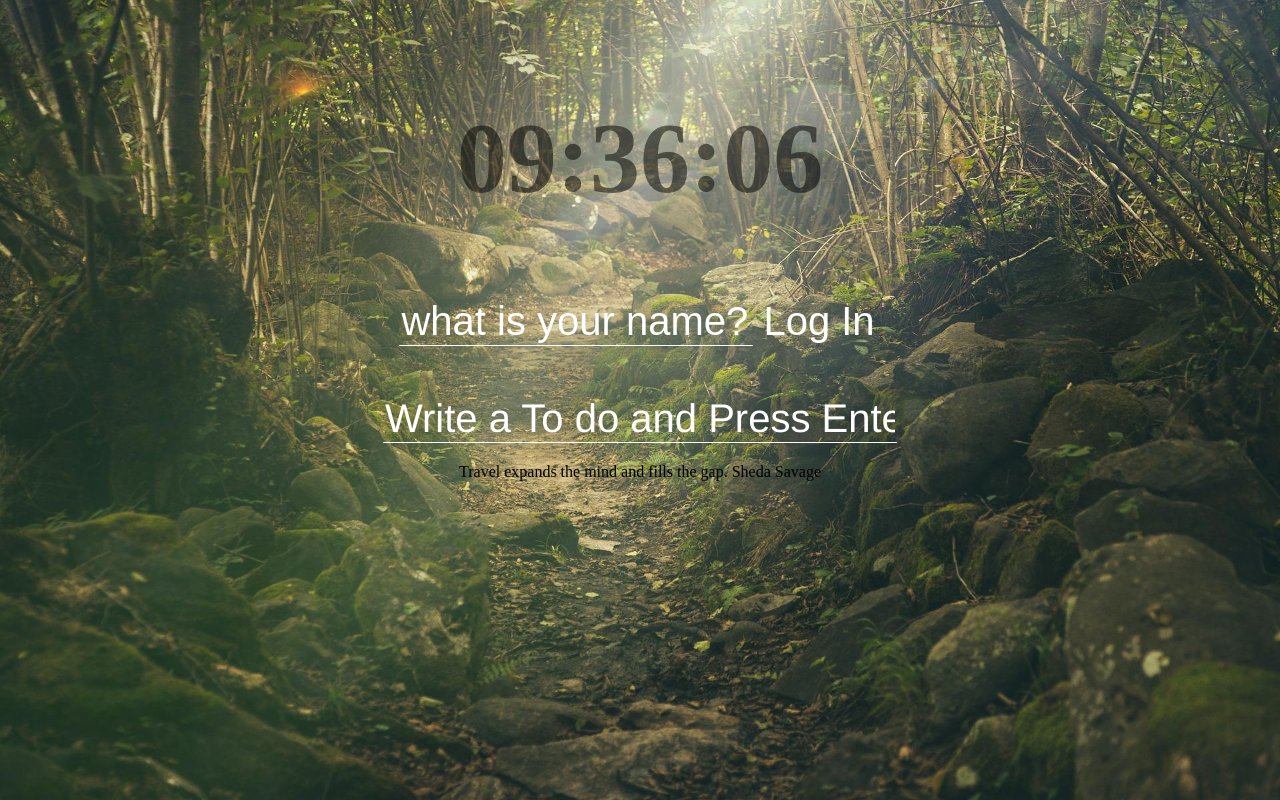
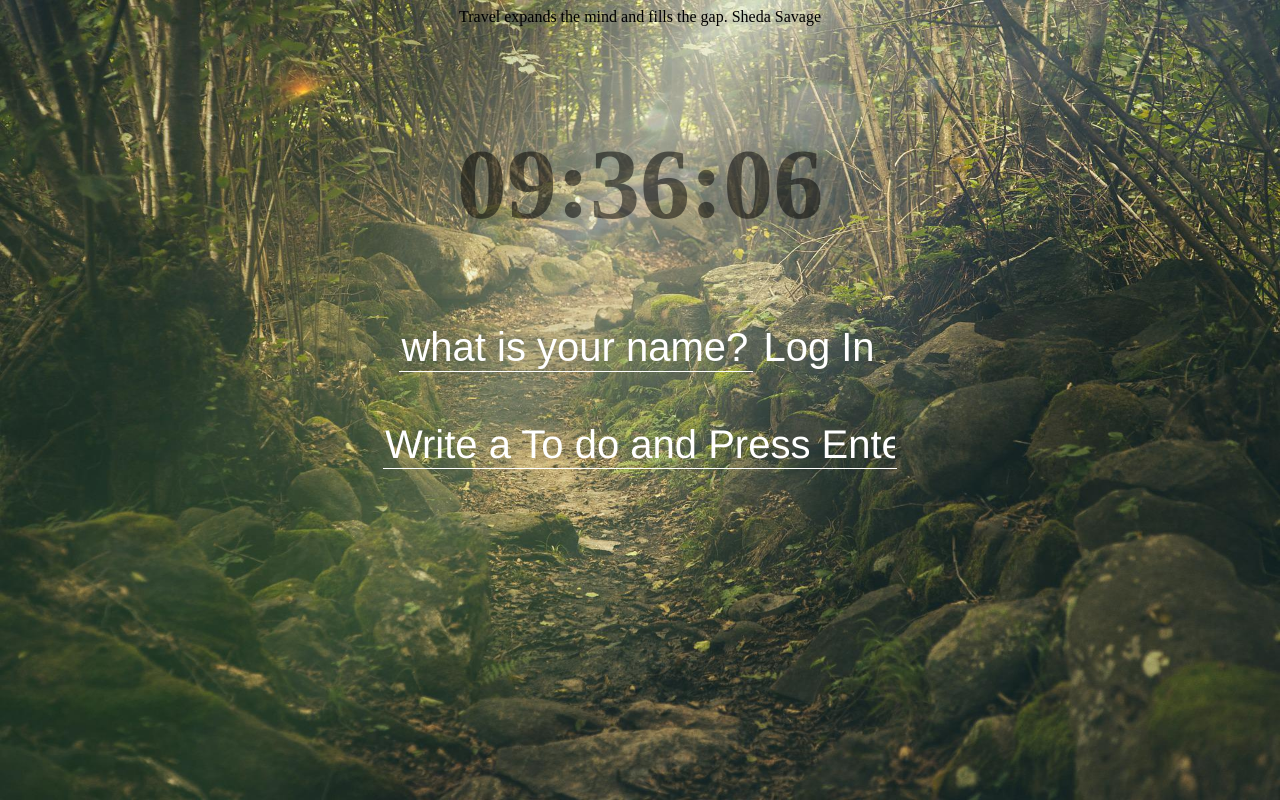
Before and after one commit to tlsdbtn0507/clonecoding, a plain HTML site: page index.html in a window 1280 px wide. Drawn offline with Linux system fonts and the light colour scheme.

Commit message:
clone coding css
인용구 부분을 맨 위로 올리고 날씨와 위치를 구분하기 위해 p태그 추가

```diff
--- a/index.html
+++ b/index.html
@@ -7,6 +7,10 @@
         <link rel="stylesheet" href="css/style.css">
     </head>
     <body>
+        <div id="quote">
+            <span></span>
+            <span></span>
+        </div>
     <h2 id="clock">00:00:00</h2>
         <form class="hidden" id="login-form">
             <input
@@ -18,19 +22,15 @@
             <input type="submit" value="Log In">
         </form>
         <h1  class="hidden" id="greeting"></h1>
-        <div id="todo-form">
+        <form id="todo-form">
             <input type="text2" placeholder="Write a To do and Press Enter" requierd/>
             <ol id="todo-list">
             </ol>
-        </div>
+        </form>
 
-        <div id="quote">
-            <span></span>
-            <span></span>
-        </div>
         <div id="weather">
             <span></span>
-            <span></span>
+            <p></p>
     </div>
     <script src="js/todo.js"></script>
     <script src="js/weather.js"></script>
```
Lines whose indentation alone changed are shown as unchanged.
